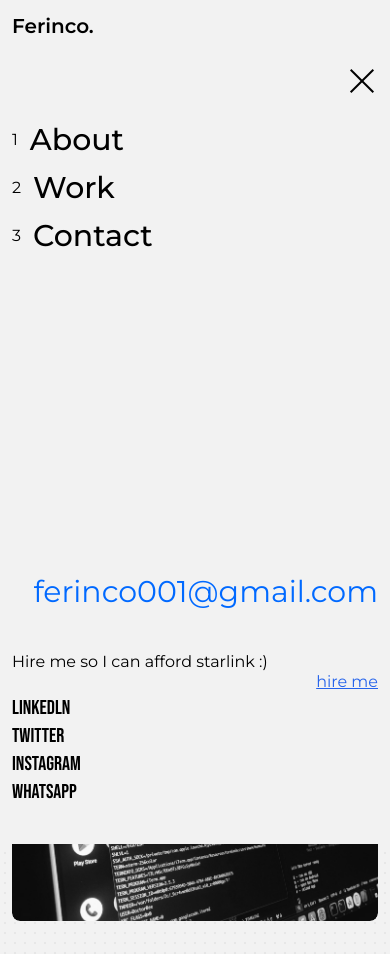
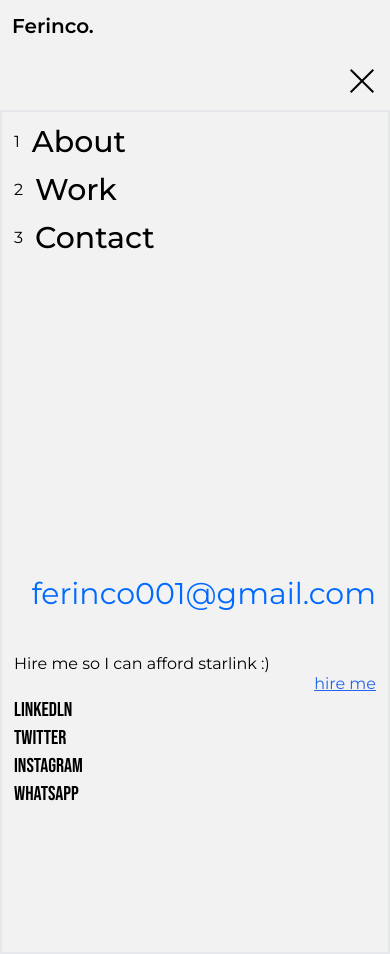
Before and after one commit to Ferinco/My-Portfolio, a React (Create React App) app: page / in a window 390 px wide. Both pictures are taken after a click on the element 362 px from the left and 80 px from the top of the page. Before the commit the page ends 844 px from the top, so only its background shows below. Built offline with nearby package versions, Linux system fonts and the light colour scheme; some icons are missing.

Commit message:
navbar adjustments

```diff
--- a/src/components/mobileNav.tsx
+++ b/src/components/mobileNav.tsx
@@ -9,7 +9,7 @@ export default function MobileNav(): JSX.Element {
 
   return (
     <div
-      className={`h-[calc(100vh - 110px)] mt-[110px] z-[999999] w-screen left-0 bottom-0 top-0 absolute md:hidden bg-[#f2f2f2] p-3 ${
+      className={`h-screen mt-[110px] z-[999999] w-screen left-0 bottom-0 top-0 absolute md:hidden bg-[#f2f2f2] p-3 border-2 ${
         openNavbar ? "block" : "hidden"
       }`}
     >
```
